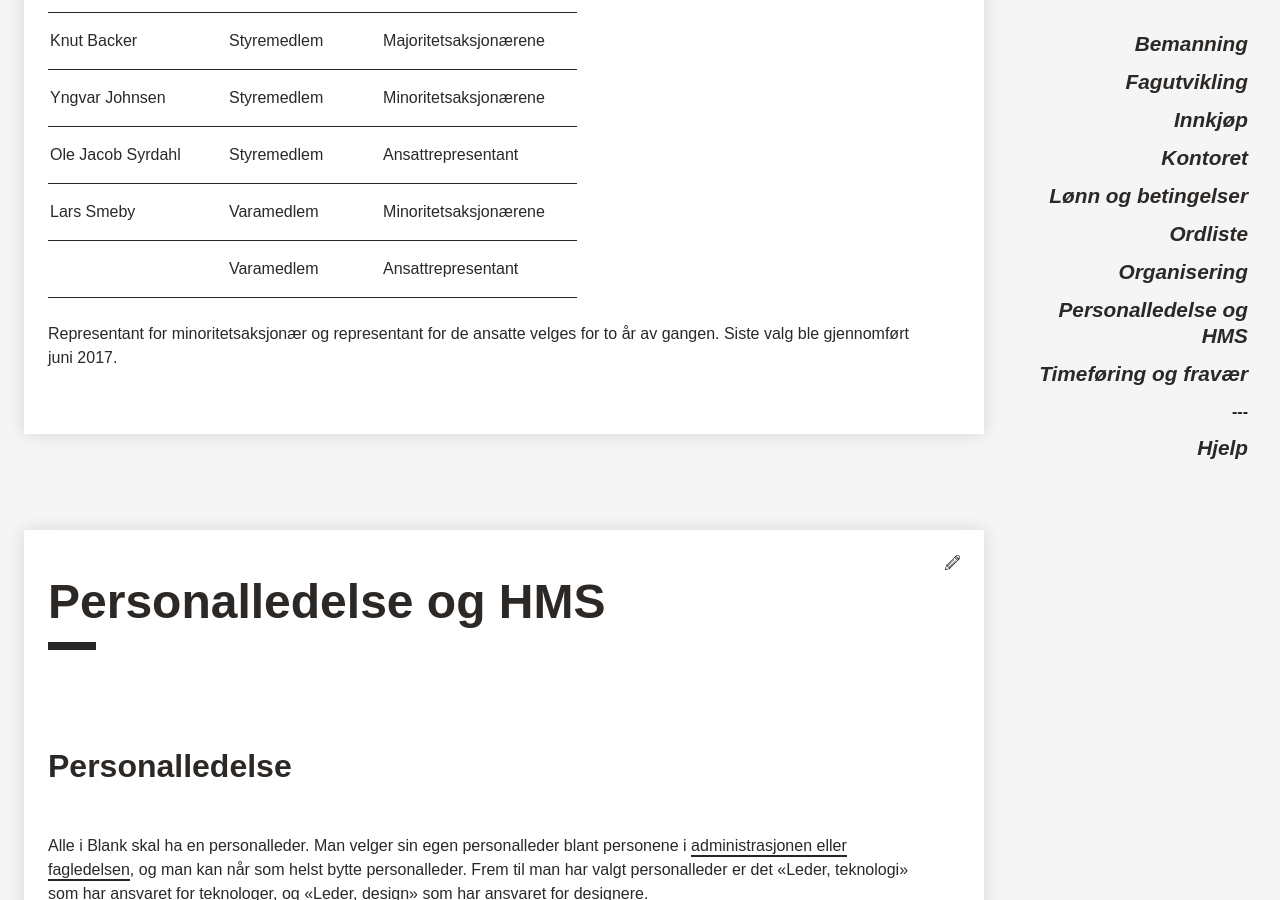
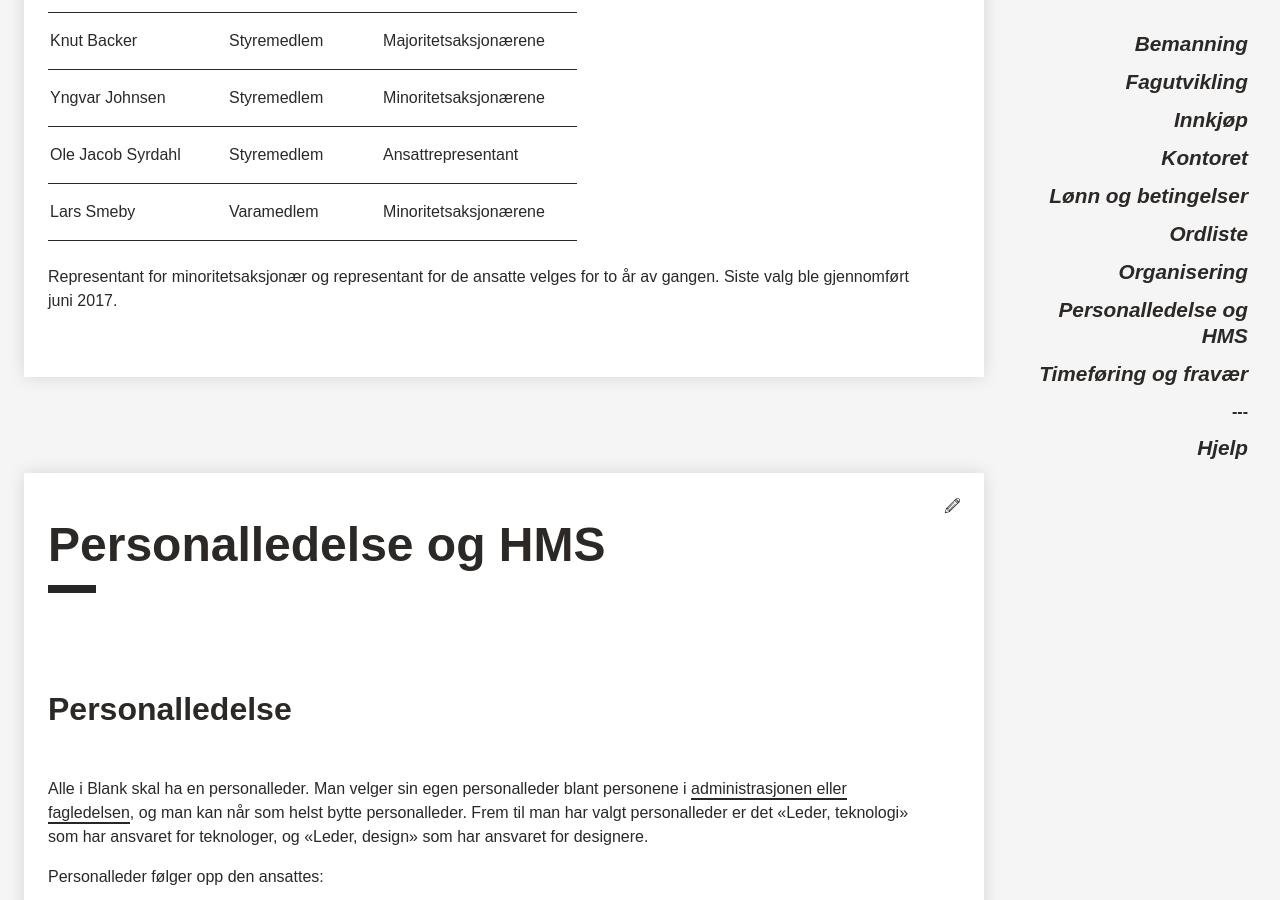
Before and after one commit to blankoslo/about-blank, a Jekyll site: the page built from index.md, in a window 1280 px wide and 900 px high, scrolled down 11558 px. Built offline with Jekyll 4.4.1, drawn with Linux system fonts in a browser that asks for light colours.

Commit message:
Update organisering.md

```diff
--- a/content/organisering.md
+++ b/content/organisering.md
@@ -28,7 +28,7 @@ Knut Backer | Styremedlem | Majoritetsaksjonærene
 Yngvar Johnsen | Styremedlem | Minoritetsaksjonærene
 Ole Jacob Syrdahl | Styremedlem | Ansattrepresentant
 Lars Smeby | Varamedlem | Minoritetsaksjonærene
- | Varamedlem | Ansattrepresentant
+
 
 
 
```
